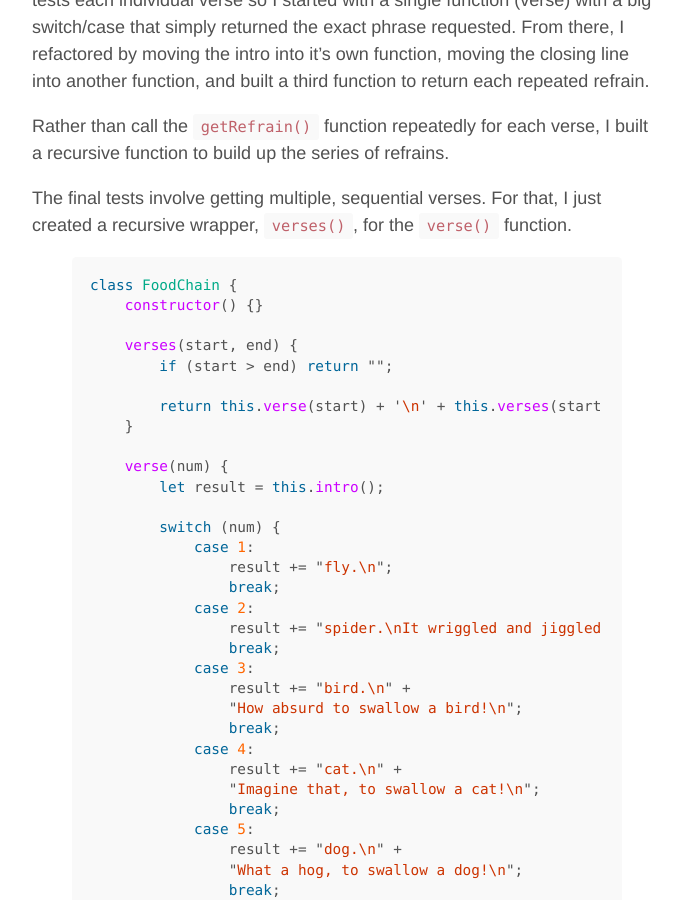
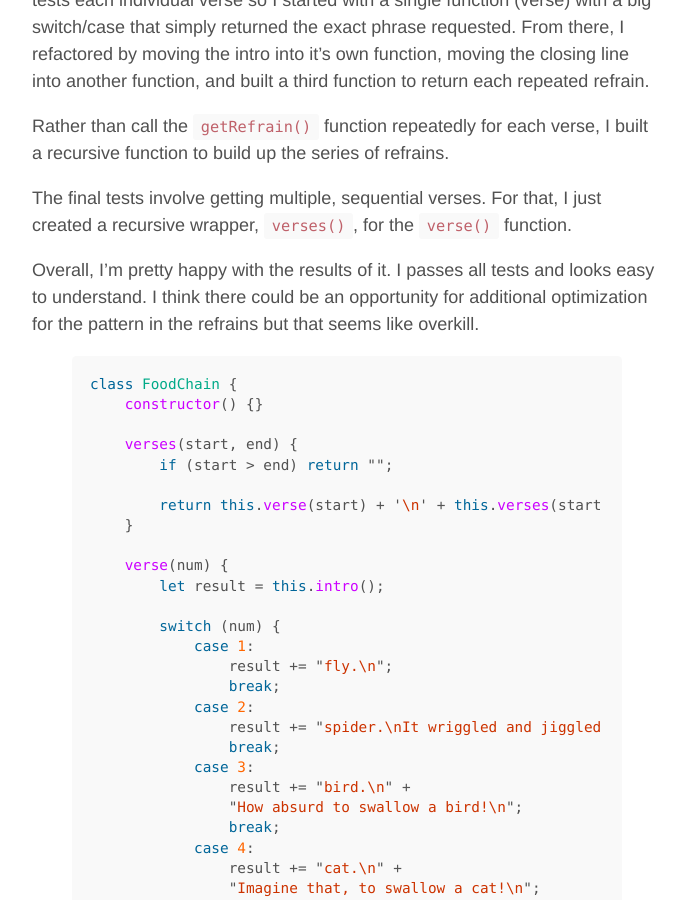
Before and after one commit to gwmccull/gwmccull.github.io, a Jekyll site: the page built from _posts/2015-06-02-exercism-food-chain-recursion.md, in a window 1280 px wide and 900 px high, scrolled down 908 px. Shown: the whole window, without its empty margins (293-978 px from the left). Built offline with Jekyll 4.4.1, drawn with Linux system fonts in a browser that asks for light colours.

Commit message:
Solving the Exercism Food Chain exercise with Recursion. Update

```diff
--- a/_posts/2015-06-02-exercism-food-chain-recursion.md
+++ b/_posts/2015-06-02-exercism-food-chain-recursion.md
@@ -31,6 +31,9 @@ series of refrains.
 
 The final tests involve getting multiple, sequential verses.  For that, I just created a recursive wrapper, `verses()`,
 for the `verse()` function.
+
+Overall, I'm pretty happy with the results of it.  I passes all tests and looks easy to understand.  I think there could
+be an opportunity for additional optimization for the pattern in the refrains but that seems like overkill.
 
 
 {% highlight javascript %}
```
